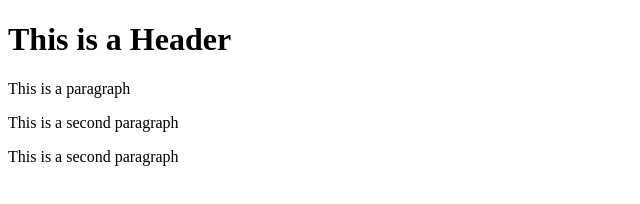
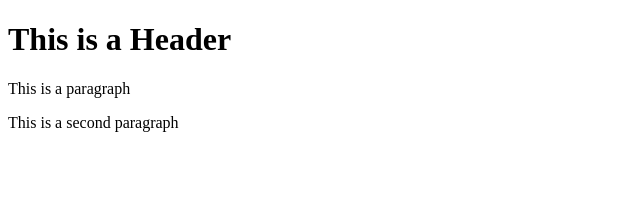
Before and after one commit to tienfptu/test-git, a website: page index.html in a window 1280 px wide. Shown: the whole page, without its empty margins (0-640 px from the left). Drawn offline with Linux system fonts and the light colour scheme.

Commit message:
add file .gitinore

```diff
--- a/index.html
+++ b/index.html
@@ -6,6 +6,5 @@
         <h1>This is a Header</h1>
         <p>This is a paragraph</p>
         <p>This is a second paragraph</p>
-        <p>This is a second paragraph</p>
     </body>
 </html>
```
Also changed, not shown: package.json (added, +24 -0 lines), 2 other files.
